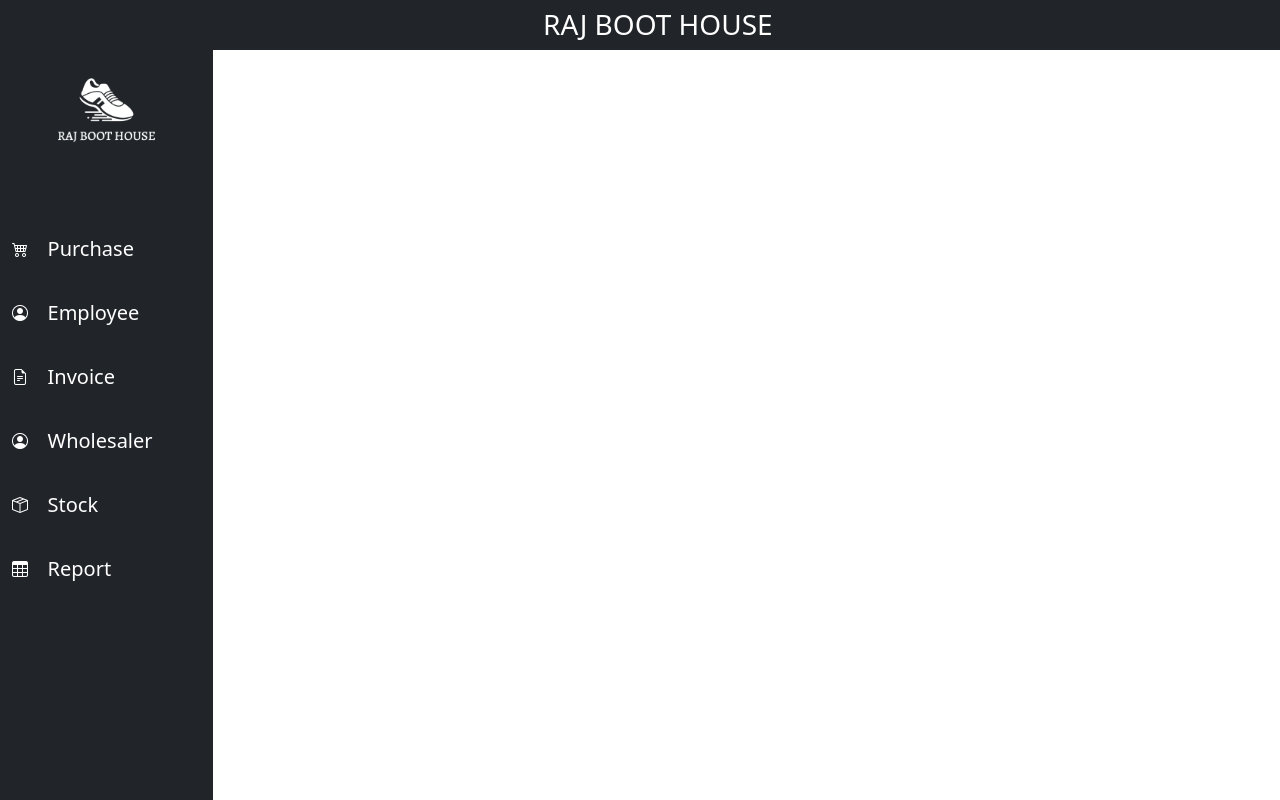
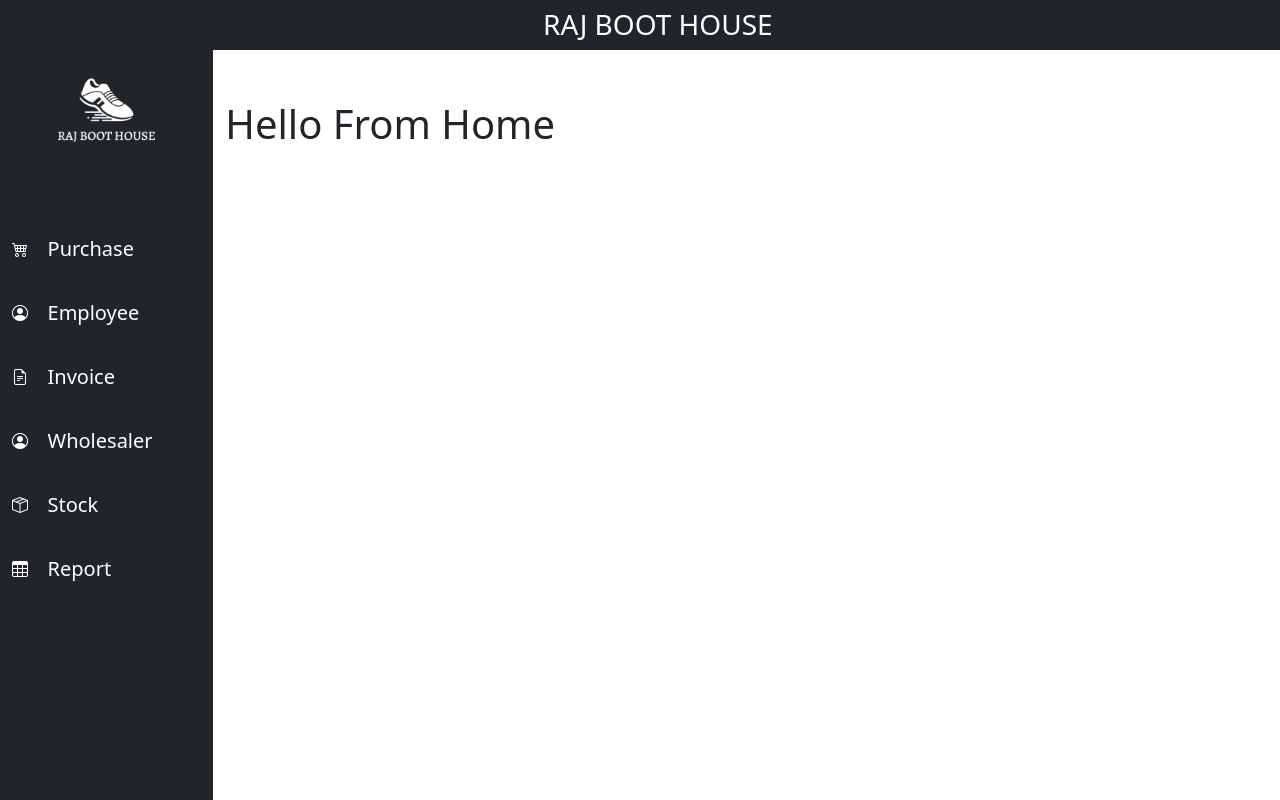
Before and after one commit to Mayan-007/erp-project, a React (Create React App) app in the folder frontend/app/: page / in a window 1280 px wide. Built offline with nearby package versions, Linux system fonts and the light colour scheme.

Commit message:
New Route
Landing page added

```diff
--- a/frontend/app/src/App.js
+++ b/frontend/app/src/App.js
@@ -10,6 +10,7 @@
 import PurchaseReport from './components/PurchaseReport';
 import SalesReport from './components/SalesReport';
 import CustomerDetails from './components/CustomerDetails';
+import Home from './components/Home';
 
 
 const App = () => {
@@ -54,6 +55,8 @@
 						</div>
 						<Alert alert={alert} />
 							<Routes>
+								{/* Route 0: landing Page */}
+								<Route path='/' element={<Home />} />
 								{/* Route 1: Customer */}
 								<Route exact path="/purchase" element={<Purchase showAlert={showAlert} />} />
 								{/* Route 2: Employee */}
--- /dev/null
+++ b/frontend/app/src/components/Home.js
@@ -0,0 +1,11 @@
+import React from 'react'
+
+const Home = () => {
+    return (
+        <div>
+            <h1>Hello From Home</h1>
+        </div>
+    )
+}
+
+export default Home
```
